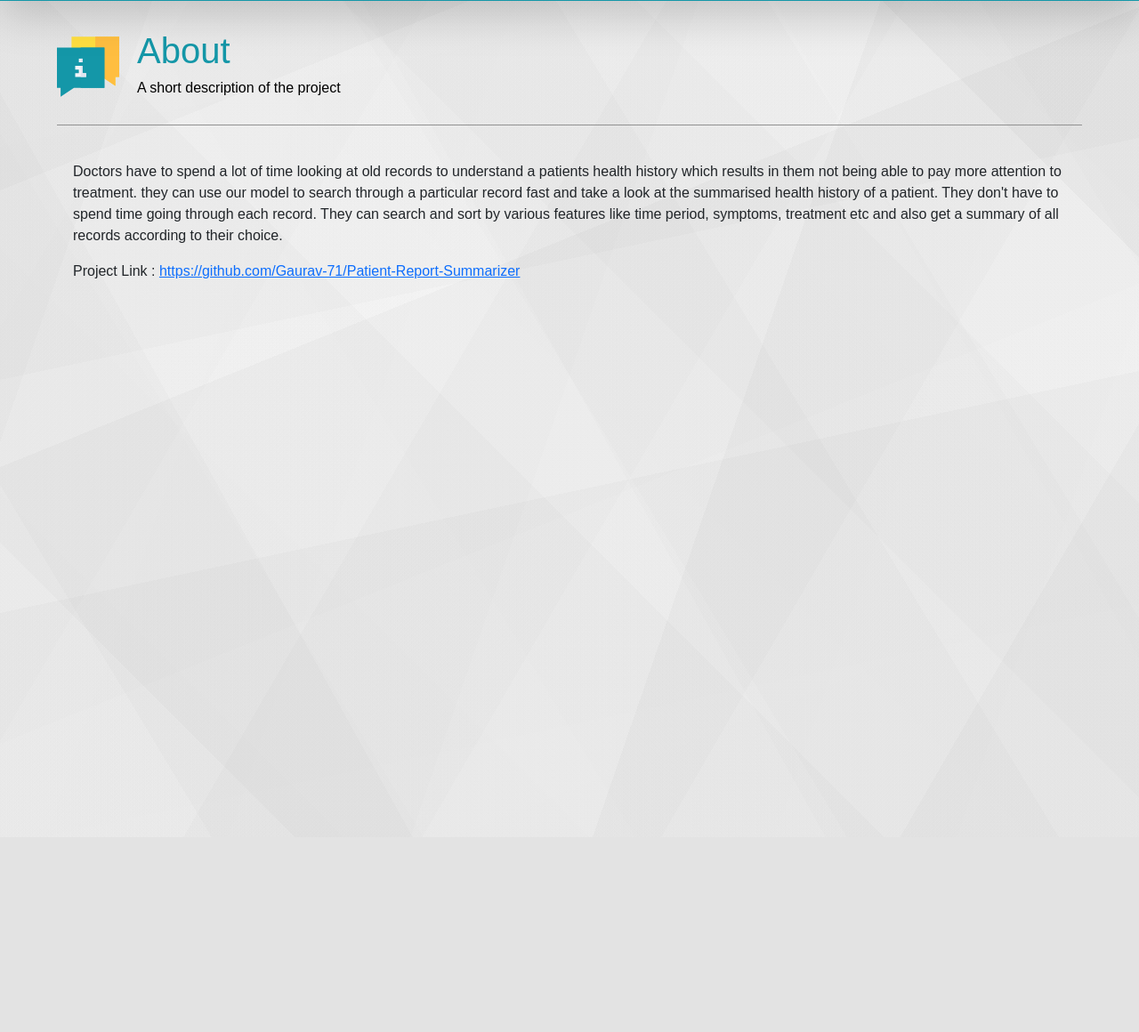
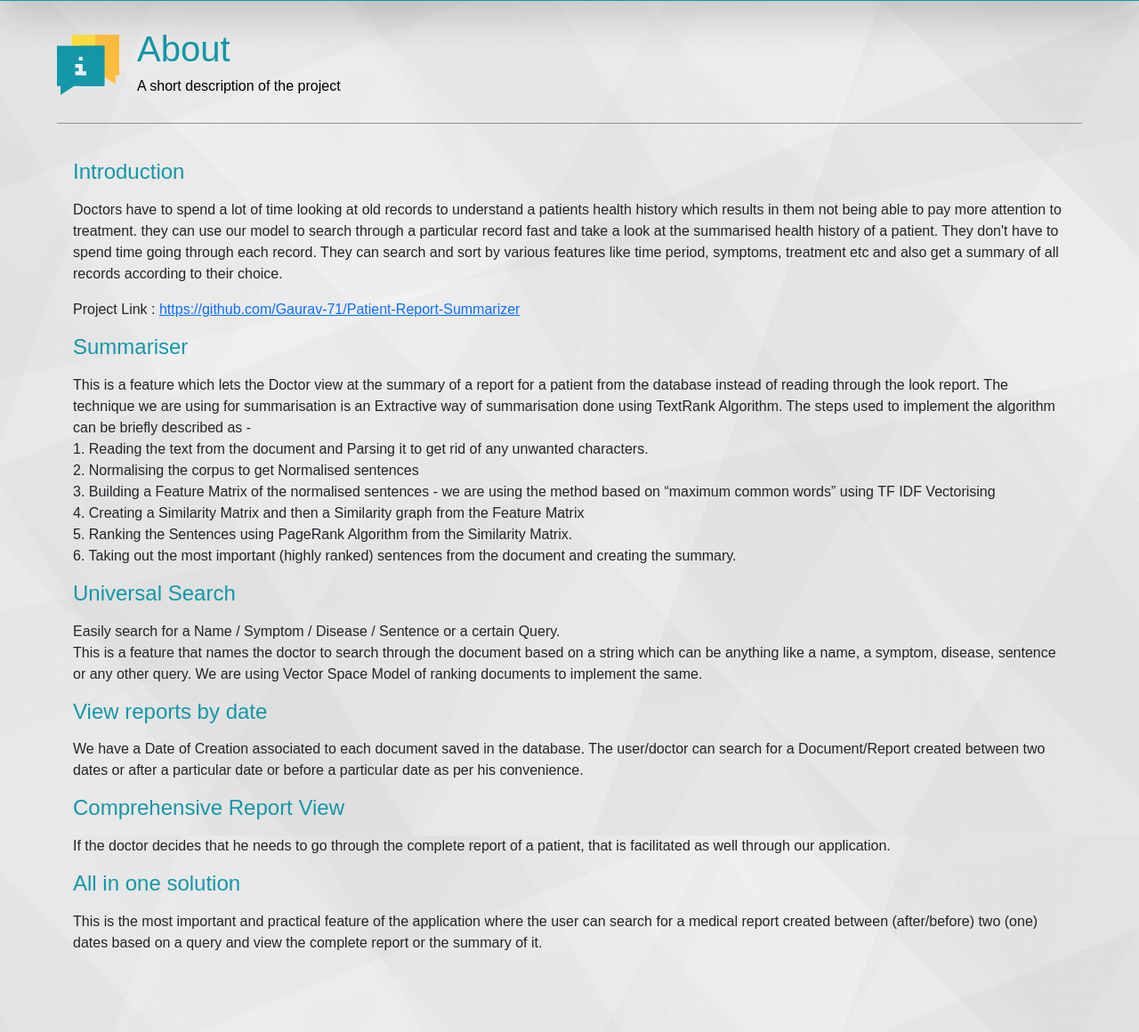
Before and after one commit to Gaurav-71/Patient-Report-Summarizer, a Flask app: page /about in a window 1280 px wide. Shown: the part 97-1257 px from the top of the page at 89% size. Before the commit the page ends 545 px from the top, so only its background shows below. Run offline with Flask 2, Linux system fonts and the light colour scheme; parts of the project's set-up code (start-up, migrations or seed data) failed here and were passed over.

Commit message:
updated about page and few ui changes

```diff
--- a/requirements.txt
+++ b/requirements.txt
@@ -7,7 +7,6 @@
 pycodestyle==2.7.0
 toml==0.10.2
 Werkzeug==2.0.0
-gensim==3.8.3
 networkx
 scipy
 numpy
--- a/static/scss/main.css
+++ b/static/scss/main.css
@@ -48,6 +48,7 @@
 
 .title {
   padding: 2rem 4rem 2.5rem;
+  margin-top: 6rem;
   color: #1497a8;
 }
 
@@ -177,4 +178,8 @@
 .search-form .reset {
   background: orange;
 }
+
+h4 {
+  color: #1497a8;
+}
 /*# sourceMappingURL=main.css.map */
--- a/static/scss/main.scss
+++ b/static/scss/main.scss
@@ -158,6 +158,7 @@
 
 .title {
   padding: 2rem 4rem 2.5rem;
+  margin-top: 6rem;
   color: #1497a8;
   .title-wrapper {
     display: flex;
@@ -250,3 +251,7 @@
     background: orange;
   }
 }
+
+h4 {
+  color: #1497a8;
+}
--- a/templates/about.html
+++ b/templates/about.html
@@ -14,8 +14,9 @@
   </div>
   <div class="line"></div>
 </div>
-<div class="team-page container">
-  <p>
+<article class="team-page container">
+  <h4>Introduction</h4>
+  <p style="margin-top: 1rem">
     Doctors have to spend a lot of time looking at old records to understand a
     patients health history which results in them not being able to pay more
     attention to treatment. they can use our model to search through a
@@ -32,5 +33,61 @@
       >https://github.com/Gaurav-71/Patient-Report-Summarizer</a
     >
   </p>
-</div>
+  <h4 style="margin: 1rem 0">Summariser</h4>
+  <p>
+    This is a feature which lets the Doctor view at the summary of a report for
+    a patient from the database instead of reading through the look report. The
+    technique we are using for summarisation is an Extractive way of
+    summarisation done using TextRank Algorithm. The steps used to implement the
+    algorithm can be briefly described as - <br />
+    1. Reading the text from the document and Parsing it to get rid of any
+    unwanted characters. <br />
+    2. Normalising the corpus to get Normalised sentences <br />
+    3. Building a Feature Matrix of the normalised sentences - we are using the
+    method based on “maximum common words” using TF IDF Vectorising <br />
+    4. Creating a Similarity Matrix and then a Similarity graph from the Feature
+    Matrix <br />
+    5. Ranking the Sentences using PageRank Algorithm from the Similarity
+    Matrix. <br />
+    6. Taking out the most important (highly ranked) sentences from the document
+    and creating the summary.
+  </p>
+  <h4 style="margin: 1rem 0">Universal Search</h4>
+  <p>
+    Easily search for a Name / Symptom / Disease / Sentence or a certain Query.
+    <br />
+    This is a feature that names the doctor to search through the document based
+    on a string which can be anything like a name, a symptom, disease, sentence
+    or any other query. We are using Vector Space Model of ranking documents to
+    implement the same.
+  </p>
+  <h4 style="margin: 1rem 0">View reports by date</h4>
+  <p>
+    We have a Date of Creation associated to each document saved in the
+    database. The user/doctor can search for a Document/Report created between
+    two dates or after a particular date or before a particular date as per his
+    convenience.
+  </p>
+  <h4 style="margin: 1rem 0">Comprehensive Report View</h4>
+  <p>
+    If the doctor decides that he needs to go through the complete report of a
+    patient, that is facilitated as well through our application.
+  </p>
+  <h4 style="margin: 1rem 0">All in one solution</h4>
+  <p>
+    This is the most important and practical feature of the application where
+    the user can search for a medical report created between (after/before) two
+    (one) dates based on a query and view the complete report or the summary of
+    it.
+  </p>
+  <p style="visibility: hidden">
+    This is the most important and practical feature of the application where
+    the user can search for a medical report created between (after/before) two
+    (one) dates based on a query and view the complete report or the summary of
+    it. This is the most important and practical feature of the application
+    where the user can search for a medical report created between
+    (after/before) two (one) dates based on a query and view the complete report
+    or the summary of it.
+  </p>
+</article>
 {% endblock%}
--- a/templates/base.html
+++ b/templates/base.html
@@ -22,7 +22,7 @@
     {% block head %}{% endblock %}
   </head>
   <!-- Image and text -->
-  <nav class="shadow-lg navbar navbar-dark navbar-custom p-3">
+  <nav class="shadow-lg navbar navbar-dark navbar-custom p-3 fixed-top">
     <a class="navbar-brand" href="/">
       <img
         src="{{url_for('static',filename='Assets/Navbar/analytics.svg')}}"
```
Also changed, not shown: templates/reports.html (deleted, +0 -46 lines), templates/symptoms.html (deleted, +0 -18 lines), 1 other file.
